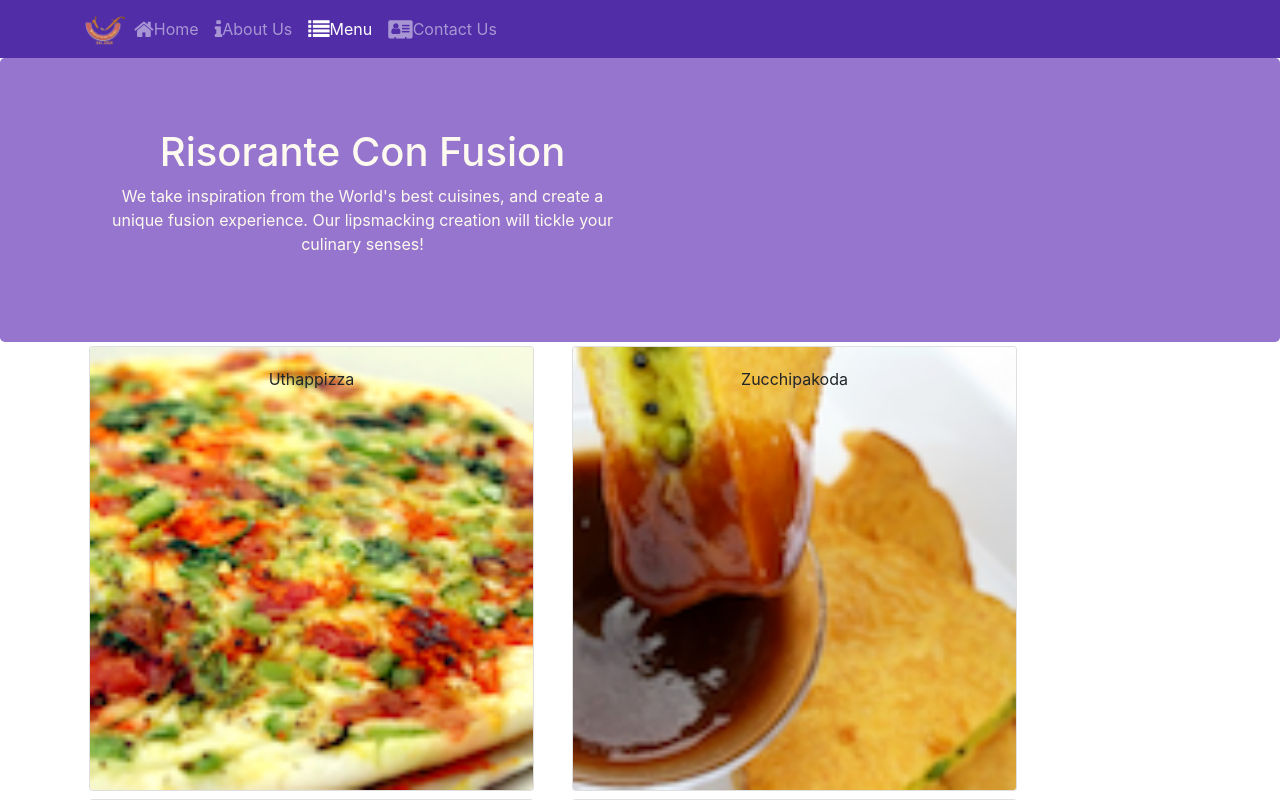
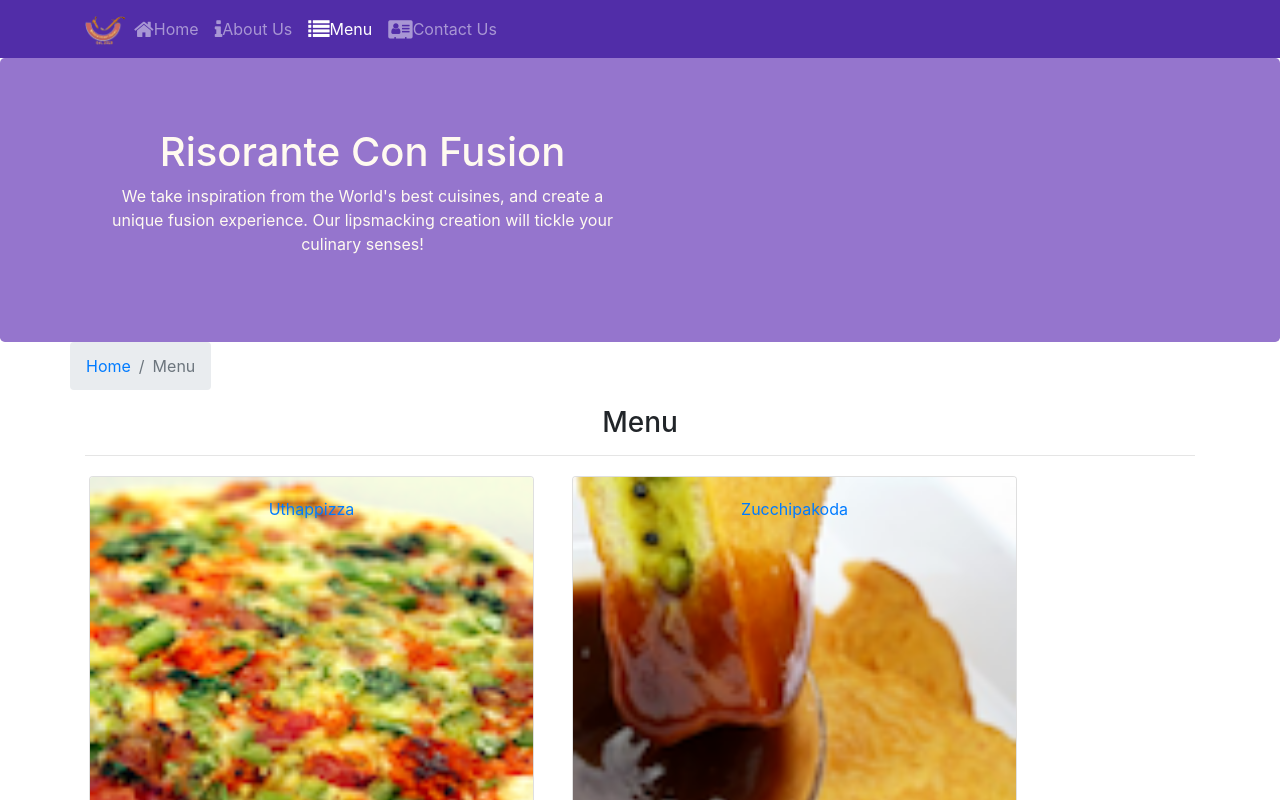
Before and after one commit to Manuel-Leleuly/react-practice-2, a React (Create React App) app: page /menu in a window 1280 px wide. Shown: the top 800 px of the page. Built offline with nearby package versions, Linux system fonts and the light colour scheme.

Commit message:
single page applications part 2

```diff
--- a/src/components/ContactComponent.jsx
+++ b/src/components/ContactComponent.jsx
@@ -1,8 +1,22 @@
 import React from "react";
+import { Breadcrumb, BreadcrumbItem } from "reactstrap";
+import { Link } from "react-router-dom";
 
 function Contact(props) {
   return (
     <div className="container">
+      <div className="row">
+        <Breadcrumb>
+          <BreadcrumbItem>
+            <Link to="/home">Home</Link>
+          </BreadcrumbItem>
+          <BreadcrumbItem active>Contact Us</BreadcrumbItem>
+        </Breadcrumb>
+        <div className="col-12">
+          <h3>Contact Us</h3>
+          <hr />
+        </div>
+      </div>
       <div className="row row-content">
         <div className="col-12">
           <h3>Location Information</h3>
--- a/src/components/DishdetailComponent.jsx
+++ b/src/components/DishdetailComponent.jsx
@@ -1,5 +1,13 @@
 import React from "react";
-import { Card, CardImg, CardText, CardTitle } from "reactstrap";
+import {
+  Card,
+  CardImg,
+  CardText,
+  CardTitle,
+  Breadcrumb,
+  BreadcrumbItem,
+} from "reactstrap";
+import { Link } from "react-router-dom";
 
 function RenderComments({ comments }) {
   if (comments !== null) {
@@ -59,14 +67,24 @@
 
 const DishDetail = (props) => {
   console.log("DishDetail Component render invoked");
-  if (props.dishDetail != null) {
+  if (props.dish != null) {
     return (
       <div className="container">
         <div className="row">
-          {/* {this.renderDishDetail(this.props.dishDetail)}
-            {this.renderComments(this.props.dishDetail.comments)} */}
-          <RenderDishDetail dishDetail={props.dishDetail} />
-          <RenderComments comments={props.dishDetail.comments} />
+          <Breadcrumb>
+            <BreadcrumbItem>
+              <Link to="/menu">Menu</Link>
+            </BreadcrumbItem>
+            <BreadcrumbItem active>{props.dish.name}</BreadcrumbItem>
+          </Breadcrumb>
+          <div className="col-12">
+            <h3>{props.dish.name}</h3>
+            <hr />
+          </div>
+        </div>
+        <div className="row">
+          <RenderDishDetail dishDetail={props.dish} />
+          <RenderComments comments={props.comments} />
         </div>
       </div>
     );
--- a/src/components/MainComponent.jsx
+++ b/src/components/MainComponent.jsx
@@ -33,6 +33,22 @@
         />
       );
     };
+
+    const DishWithId = ({ match }) => {
+      return (
+        <DishDetail
+          dish={
+            this.state.dishes.filter(
+              (dish) => dish.id === parseInt(match.params.dishId, 10)
+            )[0]
+          }
+          comments={this.state.comments.filter(
+            (comment) => comment.dishId === parseInt(match.params.dishId, 10)
+          )}
+        />
+      );
+    };
+
     return (
       <div>
         <Header />
@@ -43,6 +59,7 @@
             path="/menu"
             component={() => <Menu dishes={this.state.dishes} />}
           />
+          <Route path="/menu/:dishId" component={DishWithId} />
           <Route exact path="/contactus" component={Contact} />
           <Redirect to="/home" />
         </Switch>
--- a/src/components/MenuComponent.jsx
+++ b/src/components/MenuComponent.jsx
@@ -1,14 +1,23 @@
 import React from "react";
-import { Card, CardImg, CardImgOverlay, CardTitle } from "reactstrap";
+import {
+  Card,
+  CardImg,
+  CardImgOverlay,
+  CardTitle,
+  Breadcrumb,
+  BreadcrumbItem,
+} from "reactstrap";
+import { Link } from "react-router-dom";
 
 function RenderMenuItem({ dish, onClick }) {
   return (
-    // <Card onClick={() => this.props.onClick(dish.id)}>
-    <Card onClick={() => onClick(dish.id)}>
-      <CardImg width="100%" src={dish.image} alt={dish.name} />
-      <CardImgOverlay>
-        <CardTitle>{dish.name}</CardTitle>
-      </CardImgOverlay>
+    <Card>
+      <Link to={`/menu/${dish.id}`}>
+        <CardImg width="100%" src={dish.image} alt={dish.name} />
+        <CardImgOverlay>
+          <CardTitle>{dish.name}</CardTitle>
+        </CardImgOverlay>
+      </Link>
     </Card>
   );
 }
@@ -17,13 +26,25 @@
   const menu = props.dishes.map((dish) => {
     return (
       <div className="col-12 col-md-5 m-1" key={dish.id}>
-        <RenderMenuItem dish={dish} onClick={props.onClick} />
+        <RenderMenuItem dish={dish} />
       </div>
     );
   });
 
   return (
     <div className="container">
+      <div className="row">
+        <Breadcrumb>
+          <BreadcrumbItem>
+            <Link to="/home">Home</Link>
+          </BreadcrumbItem>
+          <BreadcrumbItem active>Menu</BreadcrumbItem>
+        </Breadcrumb>
+        <div className="col-12">
+          <h3>Menu</h3>
+          <hr />
+        </div>
+      </div>
       <div className="row">{menu}</div>
     </div>
   );
```
